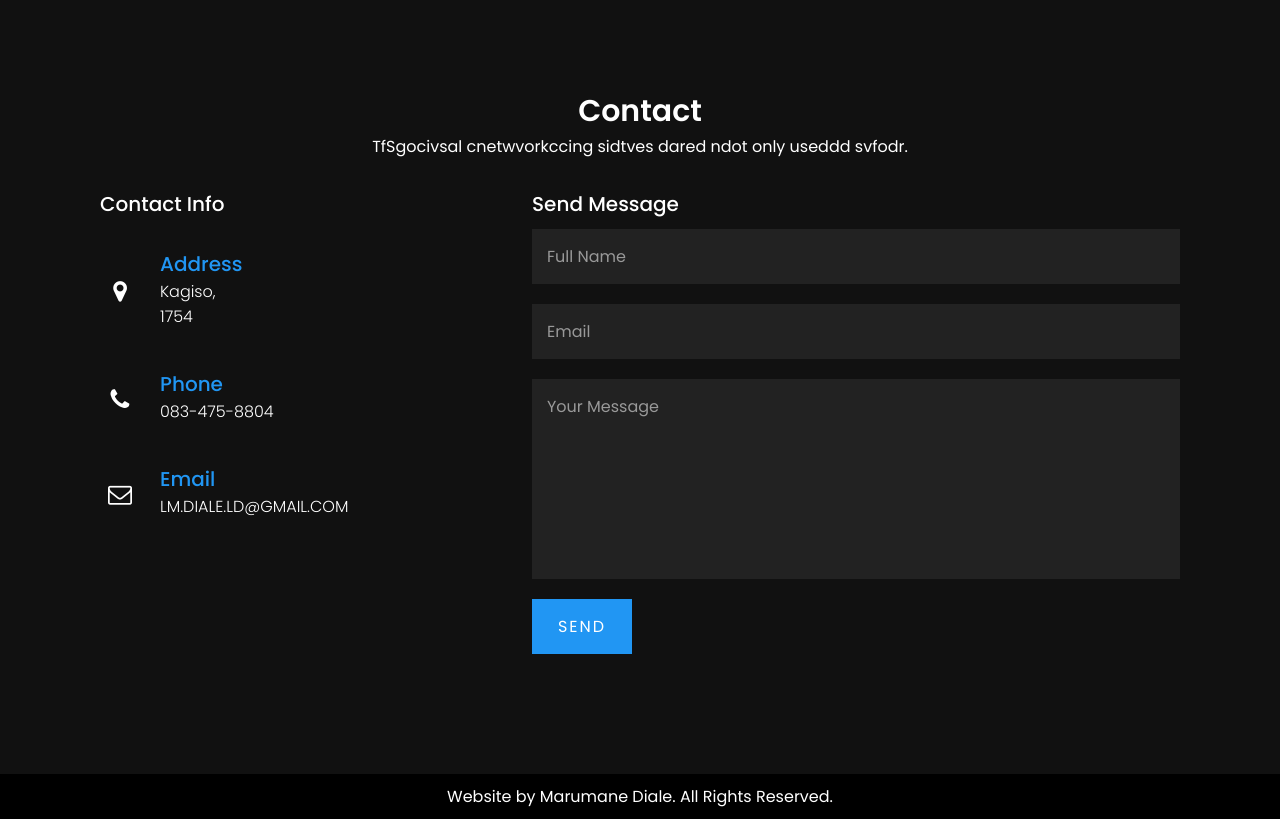
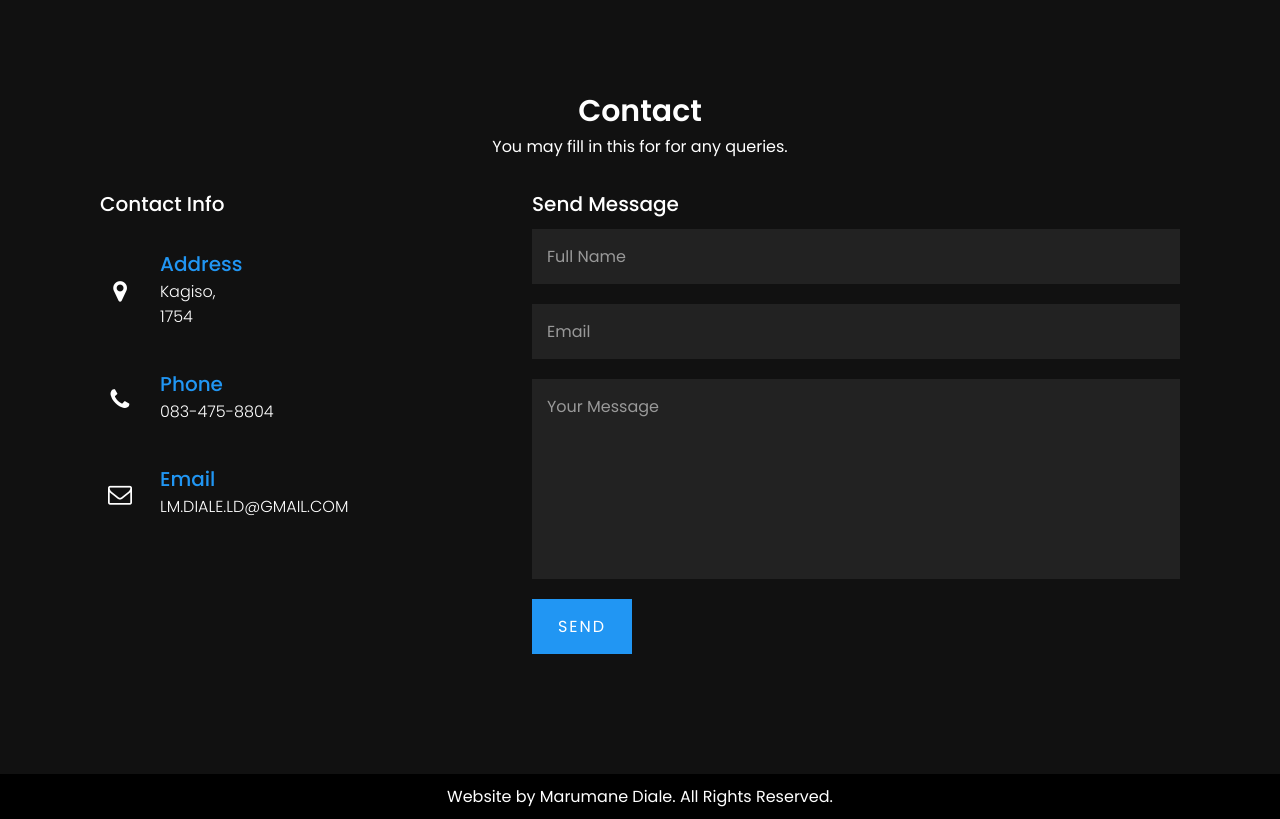
Before and after one commit to LebogangDiale/lebogangdiale.github.io, a plain HTML site: page index.html in a window 1280 px wide. Shown: the part 3900-4719 px from the top of the page. Drawn offline with Linux system fonts and the light colour scheme.

Commit message:
Update index.html

```diff
--- a/index.html
+++ b/index.html
@@ -147,7 +147,7 @@
   <section class="contact" id="contact">
     <div class="heading white">
 	  <h2>Contact</h2>
-	  <p>TfSgocivsal cnetwvorkccing sidtves dared ndot only useddd svfodr.</p>
+	  <p>You may fill in this for for any queries.</p>
 	</div>
 	<div class="content">
 	  <div class="contactInfo">
```
